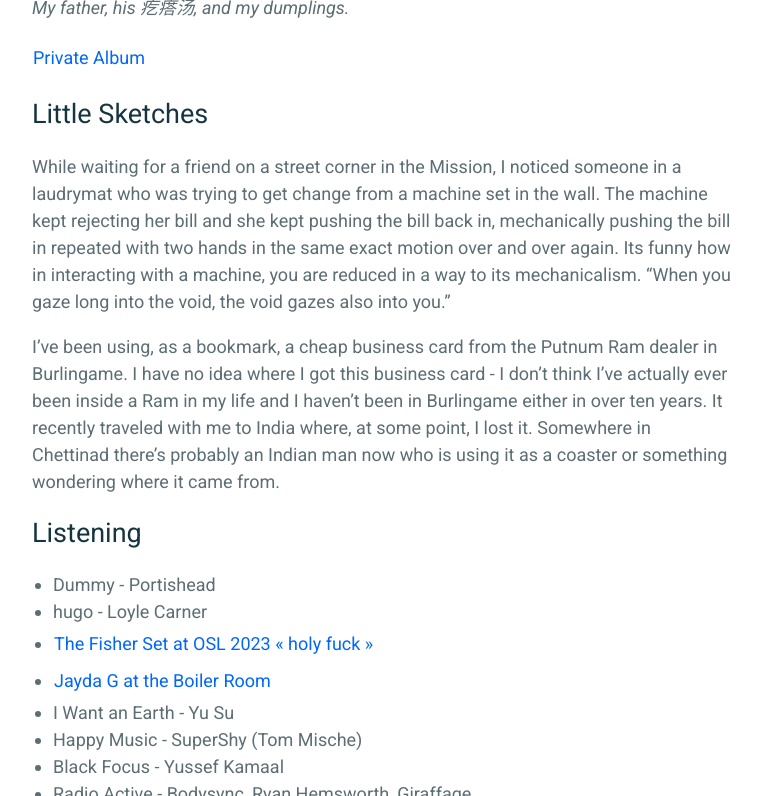
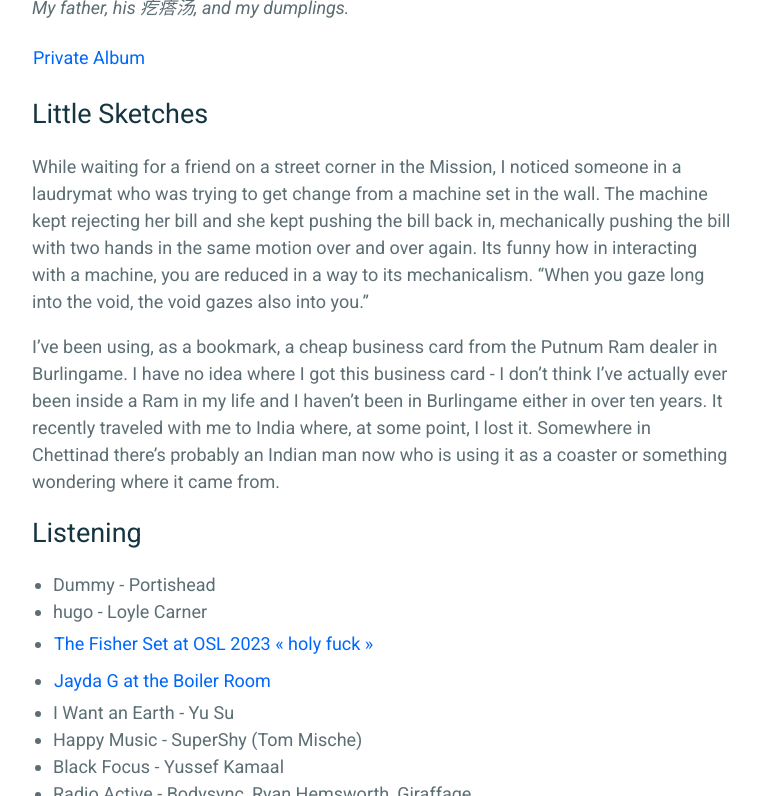
Before and after one commit to frankwang95/frankwang95.github.io, a Jekyll site: the page built from _posts/2023-11-05-october-snippits.md, in a window 1280 px wide and 900 px high, scrolled down 1546 px, cut to the strip 104-900 px from the top of the window. Shown: the whole strip, without its empty margins (258-1019 px from the left). Built offline with Jekyll 4.4.1, drawn with Linux system fonts in a browser that asks for light colours.

```diff
--- a/_posts/2023-11-05-october-snippits.md
+++ b/_posts/2023-11-05-october-snippits.md
@@ -30,7 +30,7 @@ tags: snippits
 
 # Little Sketches
 
-While waiting for a friend on a street corner in the Mission, I noticed someone in a laudrymat who was trying to get change from a machine set in the wall. The machine kept rejecting her bill and she kept pushing the bill back in, mechanically pushing the bill in repeated with two hands in the same exact motion over and over again. Its funny how in interacting with a machine, you are reduced in a way to its mechanicalism. "When you gaze long into the void, the void gazes also into you."
+While waiting for a friend on a street corner in the Mission, I noticed someone in a laudrymat who was trying to get change from a machine set in the wall. The machine kept rejecting her bill and she kept pushing the bill back in, mechanically pushing the bill with two hands in the same motion over and over again. Its funny how in interacting with a machine, you are reduced in a way to its mechanicalism. "When you gaze long into the void, the void gazes also into you."
 
 I've been using, as a bookmark, a cheap business card from the Putnum Ram dealer in Burlingame. I have no idea where I got this business card - I don't think I've actually ever been inside a Ram in my life and I haven't been in Burlingame either in over ten years. It recently traveled with me to India where, at some point, I lost it. Somewhere in Chettinad there's probably an Indian man now who is using it as a coaster or something wondering where it came from.
 
```
Also changed, not shown: _posts/2023-08-31-the-journey-back-to-photography.md (+1 -1 lines).
